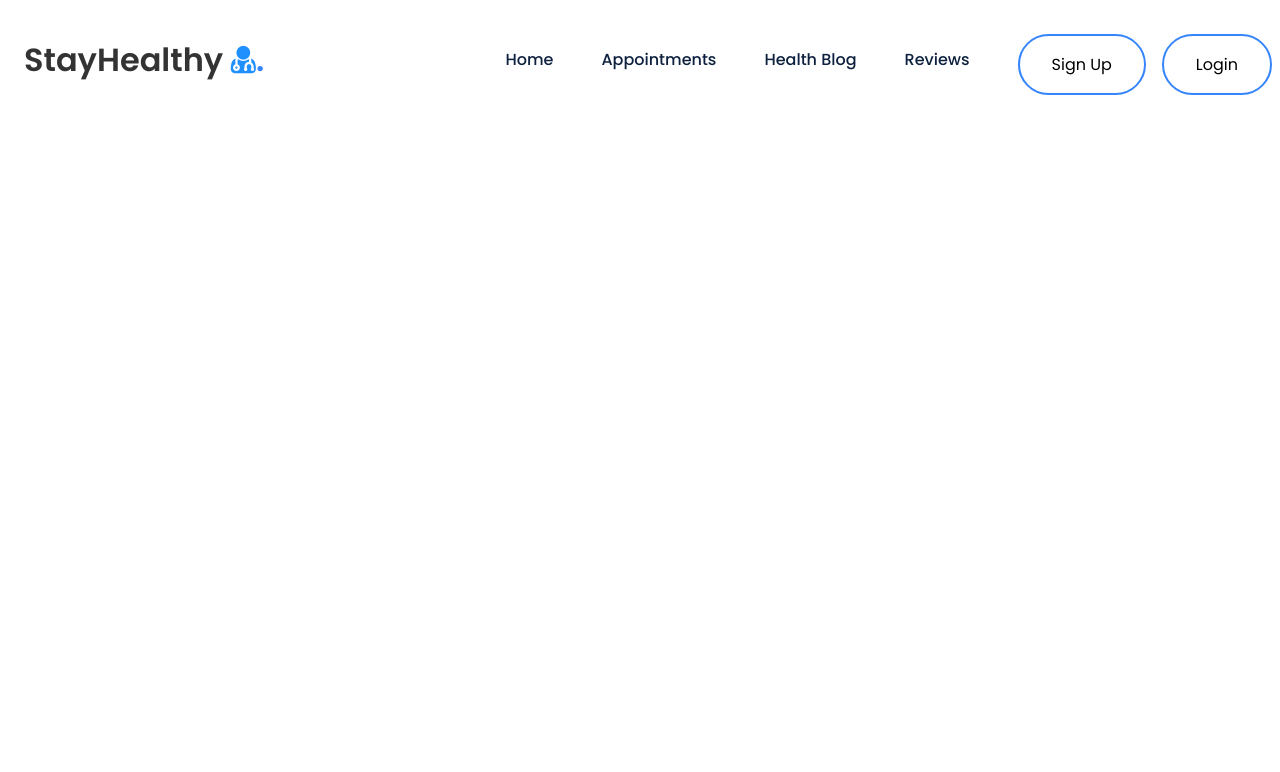
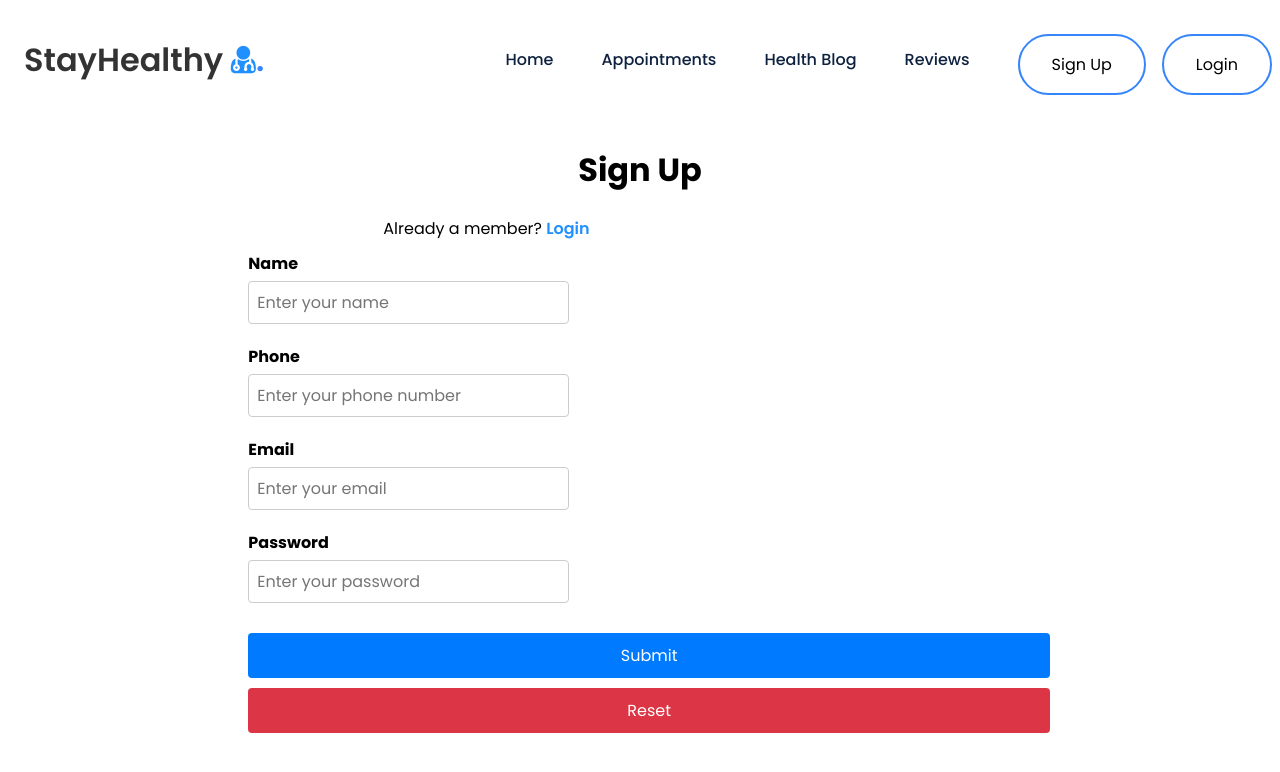
Before and after one commit to sameehalmarhoun/test_med_app, a React (Create React App) app: page /Sign_Up in a window 1280 px wide. Shown: the top 772 px of the page. Built offline with nearby package versions, Linux system fonts and the light colour scheme.

Commit message:
modify signUp

```diff
--- a/src/Components/Login/Login.js
+++ b/src/Components/Login/Login.js
@@ -106,7 +106,7 @@
                  aria-describedby="helpId"
                />
              </div>
-              // write logic code for password input box
+
               <div className="btn-group">
                 {/* Login button */}
                 <button type="submit" className="btn btn-primary mb-2 mr-1 waves-effect waves-light">
--- a/src/Components/Sign_Up/Sign_Up.js
+++ b/src/Components/Sign_Up/Sign_Up.js
@@ -2,13 +2,13 @@
 import React, { useState, useEffect } from 'react';
 import './Sign_Up.css'
 import { Link, useNavigate } from 'react-router-dom';
-// import { API_URL } from '../../config';
+import { API_URL } from '../../config';
 
 // Function component for Sign Up form
 const Sign_Up = () => {
     // State variables using useState hook
-    const initaialValues = {name:"", email:"", phone:"", password:"", };
-    const [formValues,setFormValues]= useState(initaialValues);
+    const initialValues = {username:"", email:"", phone:"", password:""};
+    const [formValues,setFormValues]= useState(initialValues);
     const [formErrors,setFormErrors] = useState({});
     const [isSubmit , setIsSubmit] = useState(false);
 
@@ -18,16 +18,13 @@
 
     };
 
-    useEffect(() => {
-        if(Object.keys(formErrors).length === 0 && isSubmit){
-            }
-    },[formErrors]);
+
 
     const validate = (values) => {
         const errors ={};
         const regex = /^[^\s@]+@[^\s@]+\.[^\s@]{2,}$/i;
         if (!values.username){
-            errors.username = "Username is required!";
+            errors.username = "name is required!";
         }
         if (!values.email){
             errors.email = "Email is required!";
@@ -36,8 +33,9 @@
         }
         if (!values.phone){
             errors.phone = "Phone is required!";
-        }else if (values.phone.length != 10){
+        }else if (values.phone.length !== 10){
             errors.password = "Phone number must be 10 digits";
+        }
         if (!values.password){
             errors.password = "Password is required!";
         }else if (values.password.length < 4){
@@ -46,22 +44,27 @@
             return errors;
     };
     // Function to handle form submission
-    const register = async (e) => {
+    const handleSubmit = (e) => {
         e.preventDefault(); // Prevent default form submission
         setFormErrors(validate(formValues));
         setIsSubmit(true);
     };
 
-
+    useEffect(() => {
+        // if(Object.keys(formErrors).length === 0 && isSubmit){
+        //     console.log(formErrors);
+        //     }
+    },[formErrors]);
 
 
 
     // JSX to render the Sign Up form
     return (
         <div className="container" style={{marginTop:'5%'}}>
-            {Object.keys(formErrors).length === 0 && isSubmit ? (<div classname="ui message success">Signed Up Successfully</div>
+            {Object.keys(formErrors).length === 0 && isSubmit ? (<div className='ui message success'>Signed Up Successfully</div>
         ):(
-            <pre>{JSON.stringify(formValues,undefined,2)}</pre>
+           <div></div> // <div>Unsuccessful Signed Up</div>
+            // // <pre>{JSON.stringify(formValues,undefined,2)}</pre>
         )}
             <div className="signup-grid">
                 <div className="signup-text"> {/* Title for the sign-up form */}
@@ -72,10 +75,10 @@
                 </div>
                 <div className="signup-form">
 
-                    <form method="POST" onSubmit={register}>
+                    <form onSubmit={handleSubmit}>
                     <div className="form-group">
-                            <label htmlFor="name">Name</label>
-                            <input value={formValues.username} type="text" onChange={handleChange} name="name" id="name" className="form-control" placeholder="Enter your name" aria-describedby="helpId" />
+                            <label htmlFor="username">Name</label>
+                            <input value={formValues.username} type="text" onChange={handleChange} name="username" id="username" className="form-control" placeholder="Enter your name" aria-describedby="helpId" />
                         </div>
                         <p>{formErrors.username}</p>
                         <div className="form-group">
@@ -105,6 +108,6 @@
         //{/* Note: Sign up role is not stored in the database. Additional logic can be implemented for this based on your React code. */}
     );
 }
-}
+
 
 export default Sign_Up; // Export the Sign_Up component for use in other components
```
